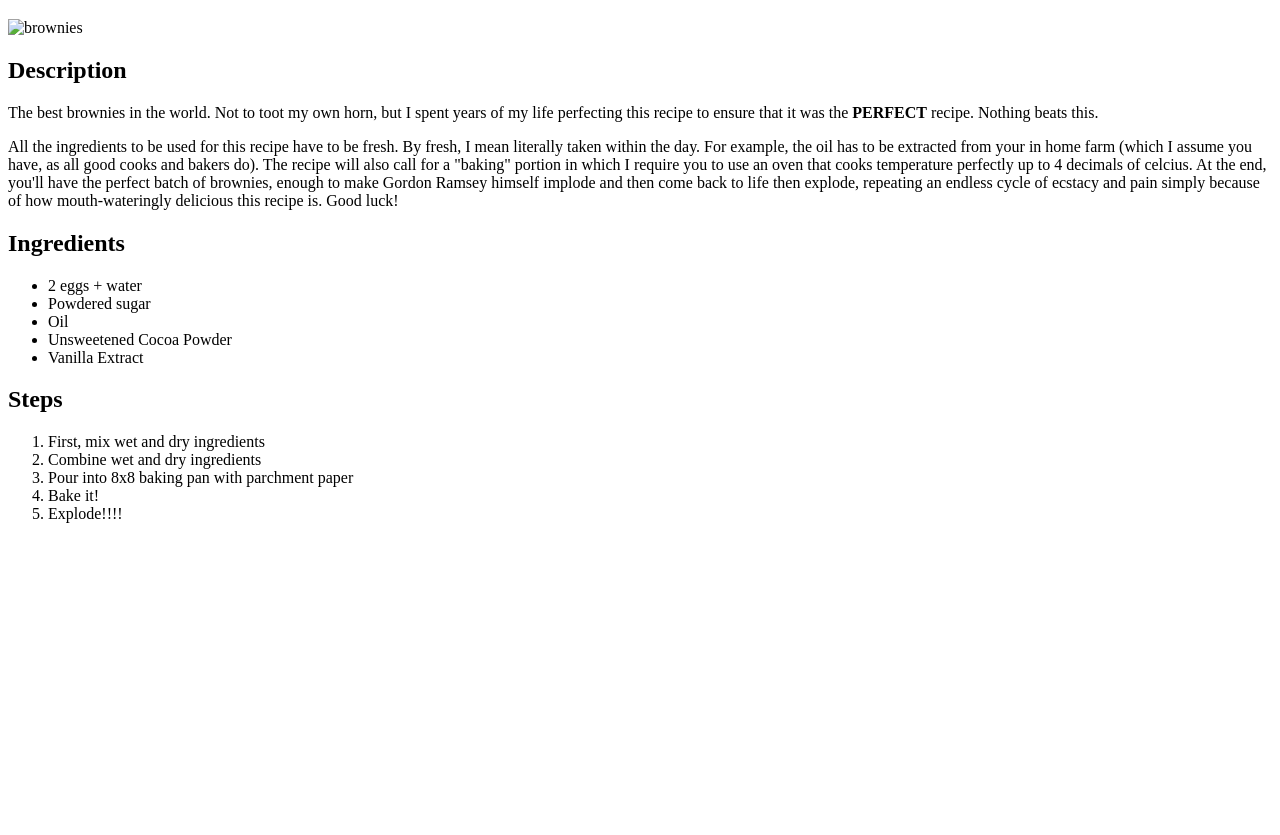
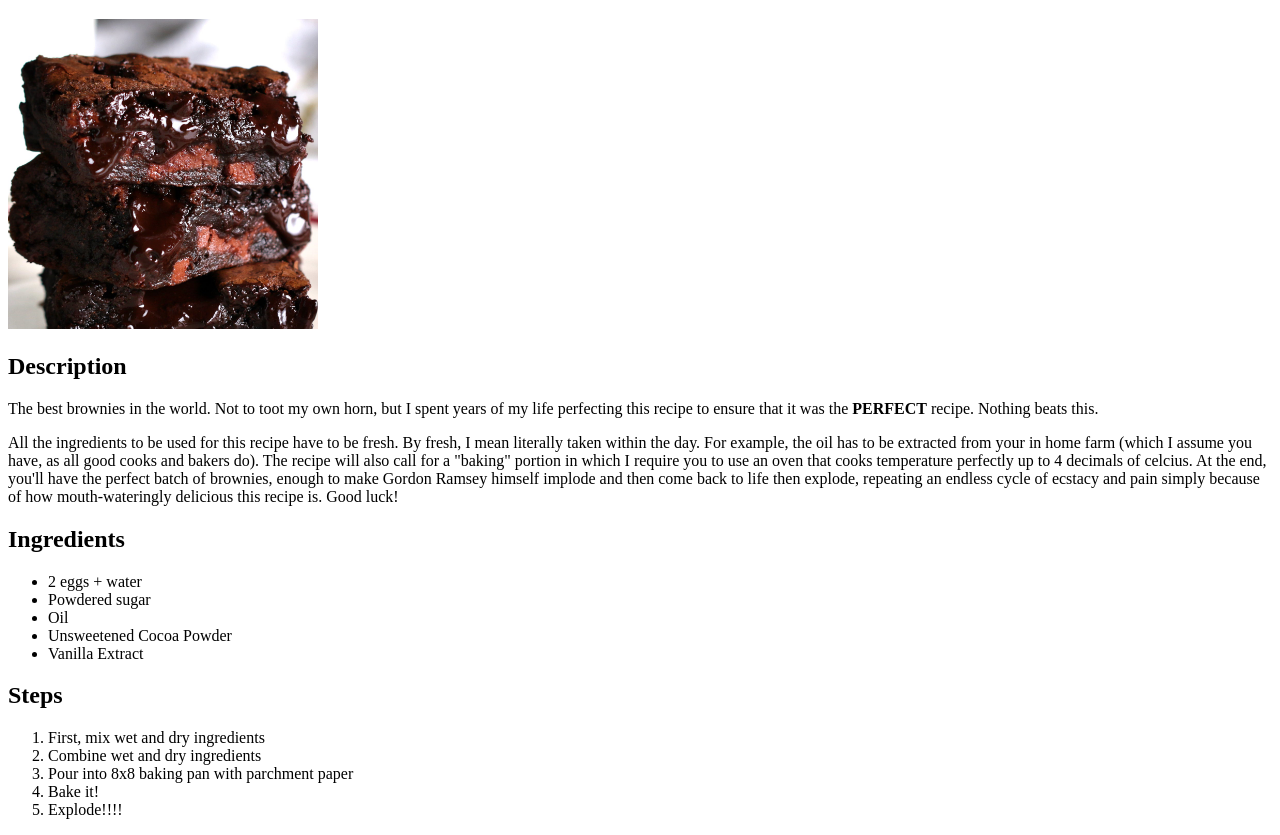
Before and after one commit to Spooderman0604/odin-recipes, a plain HTML site: page recipes/brownies.html in a window 1280 px wide. Shown: the part 61-896 px from the top of the page. Before the commit the page ends 800 px from the top, so only its background shows below. Drawn offline with Linux system fonts and the light colour scheme.

Commit message:
Fixed file system issue with brownie picture

```diff
--- a/recipes/brownies.html
+++ b/recipes/brownies.html
@@ -6,7 +6,7 @@
 </head>
 <body>
     <h1>Brownie Recipe</h1>
-    <img src="./img/brownies.jpg" alt="brownies" width="310" height="310">
+    <img src="../img/brownies.jpg" alt="brownies" width="310" height="310">
     <h2>Description</h2>
     <p>The best brownies in the world. Not to toot my own horn, but I spent years of my life
         perfecting this recipe to ensure that it was the <strong>PERFECT</strong> recipe. Nothing beats this.
```
